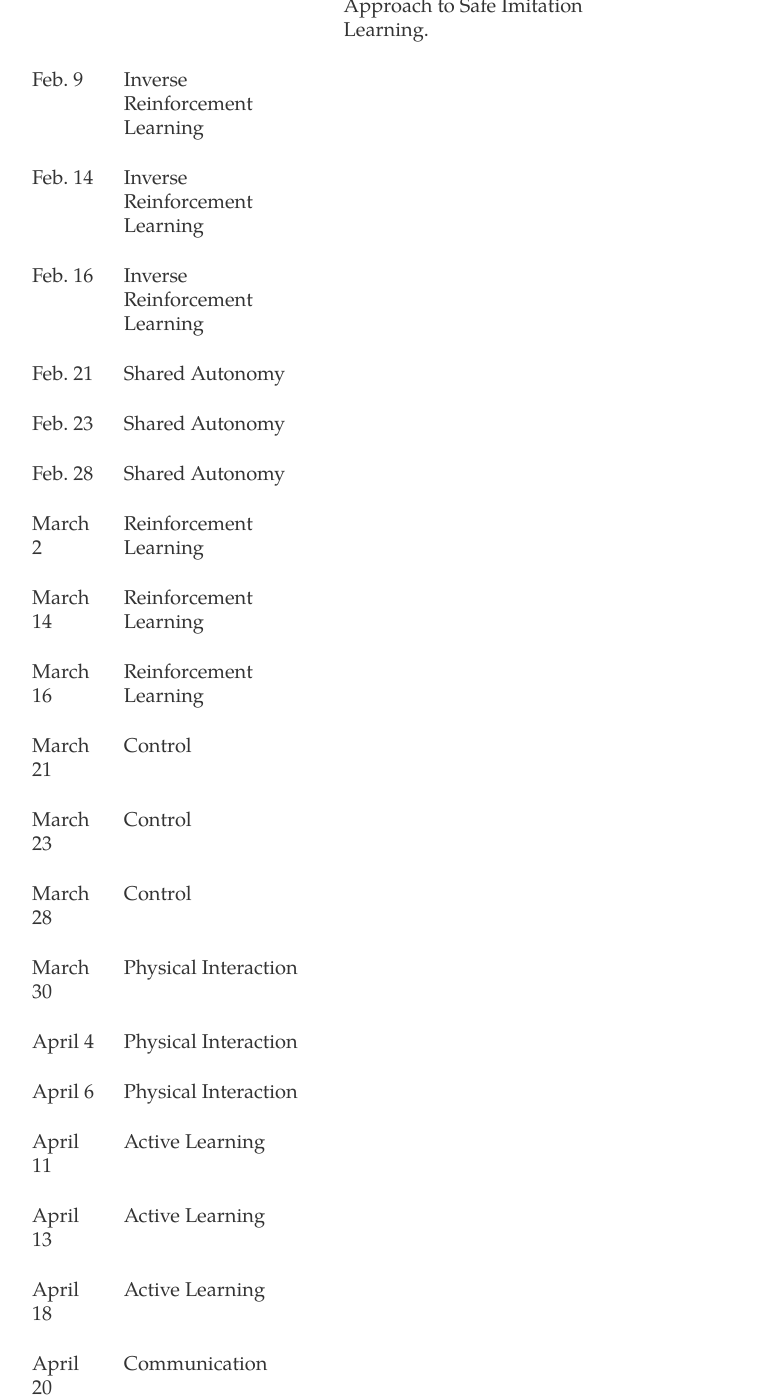
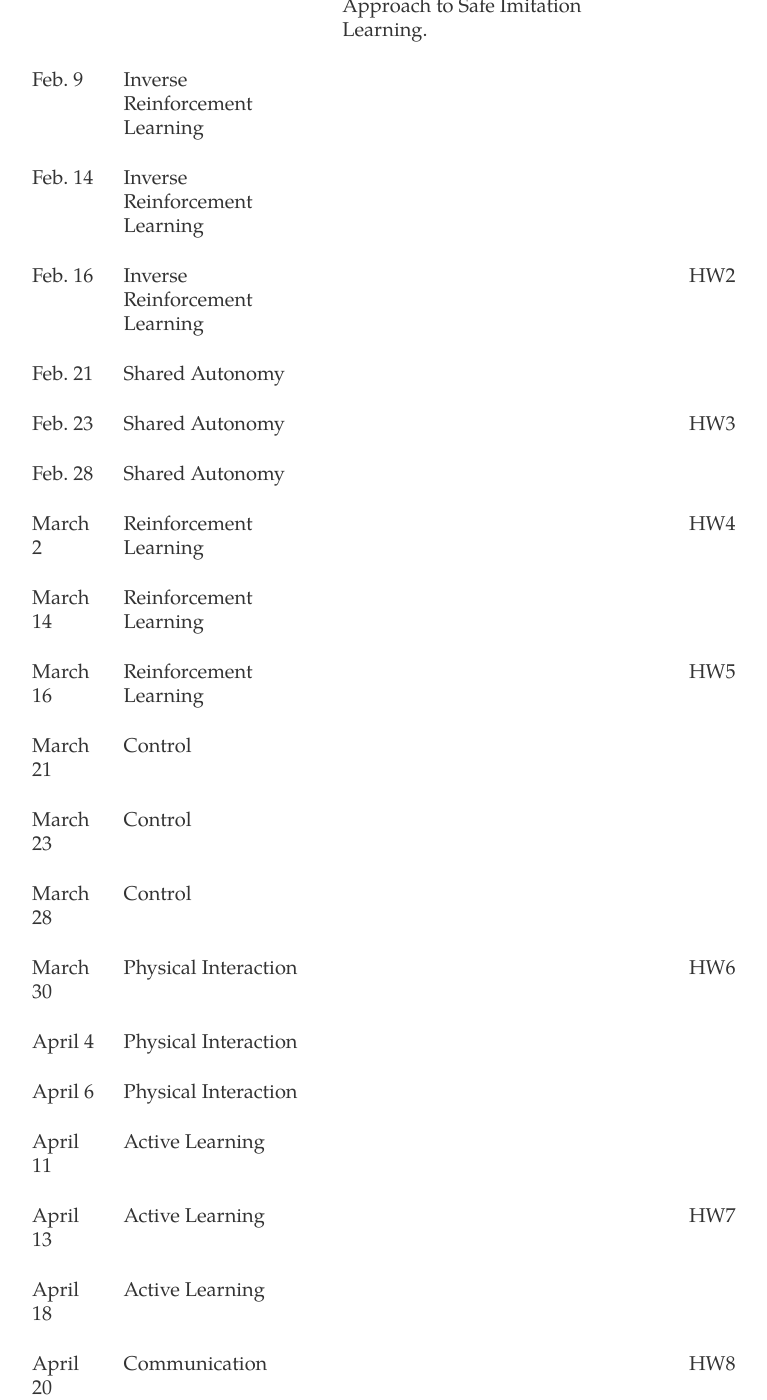
Before and after one commit to dylan-losey/dylan-losey.github.io, a Jekyll site: the page built from me5824-spring23.html, in a window 1280 px wide and 1400 px high, scrolled down 2316 px. Shown: the whole window, without its empty margins (222-989 px from the left). Built offline with Jekyll 4.4.1, drawn with Linux system fonts in a browser that asks for light colours; nearby versions of some CDN libraries.

Commit message:
me schedule

```diff
--- a/me5824-spring23.html
+++ b/me5824-spring23.html
@@ -197,7 +197,7 @@ tags: me5824-spring2023
       <td>Feb. 16</td>
       <td>Inverse Reinforcement Learning</td>
       <td></td>
-      <td></td>
+      <td>HW2</td>
     </tr>
     <tr>
       <td>Feb. 21</td>
@@ -209,7 +209,7 @@ tags: me5824-spring2023
       <td>Feb. 23</td>
       <td>Shared Autonomy</td>
       <td></td>
-      <td></td>
+      <td>HW3</td>
     </tr>
     <tr>
       <td>Feb. 28</td>
@@ -221,7 +221,7 @@ tags: me5824-spring2023
       <td>March 2</td>
       <td>Reinforcement Learning</td>
       <td></td>
-      <td></td>
+      <td>HW4</td>
     </tr>
     <tr>
       <td>March 14</td>
@@ -233,7 +233,7 @@ tags: me5824-spring2023
       <td>March 16</td>
       <td>Reinforcement Learning</td>
       <td></td>
-      <td></td>
+      <td>HW5</td>
     </tr>
     <tr>
       <td>March 21</td>
@@ -257,7 +257,7 @@ tags: me5824-spring2023
       <td>March 30</td>
       <td>Physical Interaction</td>
       <td></td>
-      <td></td>
+      <td>HW6</td>
     </tr>
     <tr>
       <td>April 4</td>
@@ -281,7 +281,7 @@ tags: me5824-spring2023
       <td>April 13</td>
       <td>Active Learning</td>
       <td></td>
-      <td></td>
+      <td>HW7</td>
     </tr>
     <tr>
       <td>April 18</td>
@@ -293,7 +293,7 @@ tags: me5824-spring2023
       <td>April 20</td>
       <td>Communication</td>
       <td></td>
-      <td></td>
+      <td>HW8</td>
     </tr>
     <tr>
       <td>April 25</td>
@@ -311,7 +311,7 @@ tags: me5824-spring2023
       <td>May 2</td>
       <td>Guest Lecture: Dr. Andrea Bajcsy</td>
       <td></td>
-      <td></td>
+      <td>HW9 + HW10</td>
     </tr>
     <tr>
       <td>May 6</td>
```
